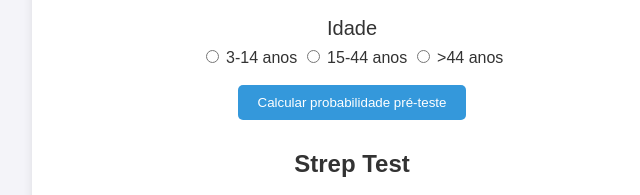
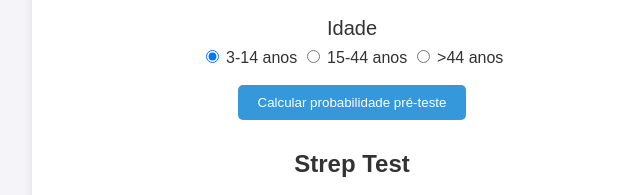
Before and after one commit to rbfrancisco/centorcalc, a plain HTML site: page index.html in a window 1280 px wide. Shown: the part 347-542 px from the top of the page, 288-928 px from the left. Drawn offline with Linux system fonts and the light colour scheme.

Commit message:
Update index.html

```diff
--- a/index.html
+++ b/index.html
@@ -28,7 +28,7 @@
             </div>
             <div class="grupoIdades">
               <p class="titles">Idade</p>
-              <label><input type="radio" name="age" id="age1" value="1"> 3-14 anos</label>
+              <label><input type="radio" name="age" id="age1" checked value="1"> 3-14 anos</label>
                 <label><input type="radio" name="age" id="age2" value="1"> 15-44 anos</label>
                  <label><input type="radio" name="age" id="age3" value="1"> >44 anos</label>
               <br><br>
```
